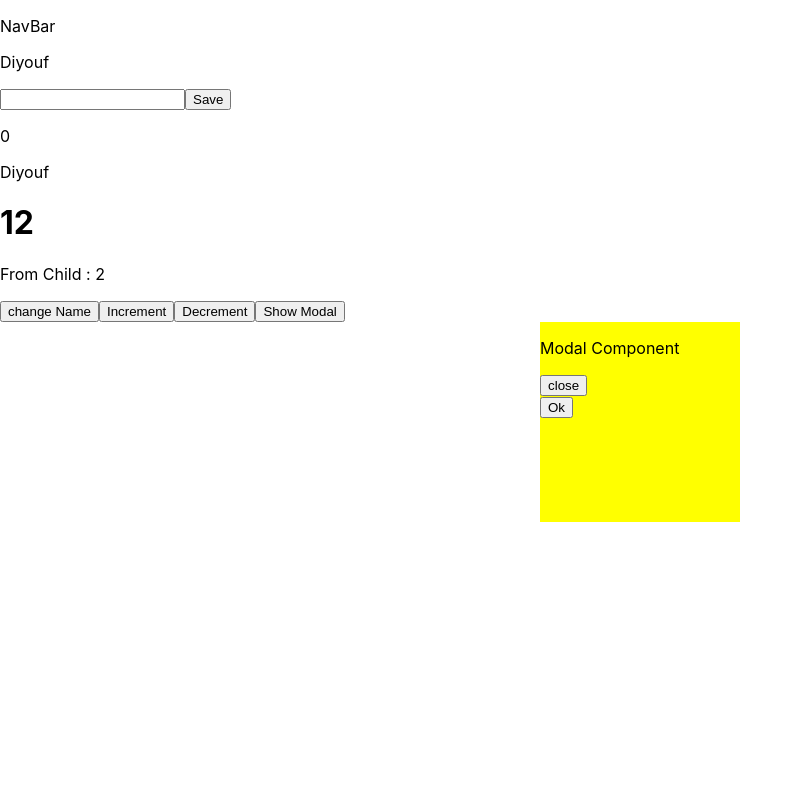
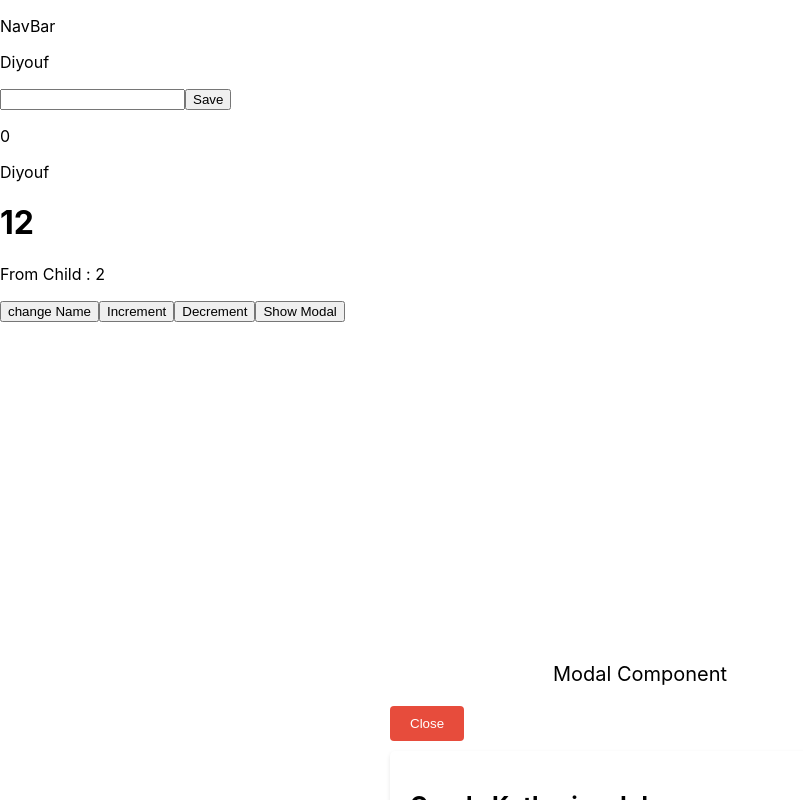
Before and after one commit to Diyouf/React-Study, a React (Create React App) app: page / in a window 1280 px wide. Both pictures are taken after a click on the button "Show Modal". Shown: the top 800 px of the page, without its empty margins (0-803 px from the left). Built offline with nearby package versions, Linux system fonts and the light colour scheme.

Commit message:
Learning(Listing): Listing array using map

```diff
--- a/src/component/Modal.jsx
+++ b/src/component/Modal.jsx
@@ -1,3 +1,5 @@
+import ListingComponenent from "./listing";
+
 const Modal = (props) => {
   const handleClosebutton = () => {
     props.onClose(false);
@@ -11,25 +13,54 @@ const Modal = (props) => {
       display: "flex",
       justifyContent: "center",
       alignItems: "center",
+      padding: "20px",
+      height: "100vh", // Added to cover the entire viewport height
     }}
   >
     <div
       style={{
-          background: "yellow",
-          width: "200px",
+        width: "500px",
         height: "200px",
-          display: "inline-block",
-          justifyContent: "center",
+        padding: "20px",
       }}
     >
-          <p>Modal Component</p>
-          <button onClick={handleClosebutton}>close</button>
-        <div>
-
-        <button onClick={handleOkAction}>Ok</button>
+      <p style={{ textAlign: "center", fontSize: "20px", marginBottom: "20px" }}>
+        Modal Component
+      </p>
+      <button
+        onClick={handleClosebutton}
+        style={{
+          padding: "10px 20px",
+          background: "#e74c3c",
+          color: "white",
+          border: "none",
+          borderRadius: "4px",
+          cursor: "pointer",
+          marginRight: "10px",
+        }}
+      >
+        Close
+      </button>
+      {/* Placing ListingComponent here */}
+      <ListingComponenent />
+      <button
+        onClick={handleOkAction}
+        style={{
+          padding: "10px 20px",
+          background: "#2ecc71",
+          color: "white",
+          border: "none",
+          borderRadius: "4px",
+          cursor: "pointer",
+          marginTop: "20px",
+        }}
+      >
+        Ok
+      </button>
     </div>
   </div>
-    </div>
+
+
   );
 };
 
--- /dev/null
+++ b/src/component/listing.jsx
@@ -0,0 +1,36 @@
+import { people } from "../data";
+const ListingComponenent = () => {
+  return (
+    <div>
+      <div>
+        {people.map((item) => {
+          return (
+            <div
+              key={item.id}
+              style={{
+                width: "500px",
+                height: "", // Height can be specified as needed
+                backgroundColor: "#FF3B8", // Corrected color value
+                padding: "20px", // Added padding for better appearance
+                margin: "10px auto", // Center the div horizontally with margin
+                borderRadius: "5px", // Rounded corners for the div
+                boxShadow: "0 2px 4px rgba(0, 0, 0, 0.1)", // Added box shadow for depth
+              }}
+            >
+              <h2>{item.name}</h2>
+              <p>Profession: {item.profession}</p>
+              <p>Accomplishment: {item.accomplishment}</p>
+              <img
+                src={`https://i.imgur.com/${item.imageId}.jpg`}
+                alt={item.name}
+                style={{ maxWidth: "100%", height: "auto" }} // Make sure the image is responsive
+              />
+            </div>
+          );
+        })}
+      </div>
+    </div>
+  );
+};
+
+export default ListingComponenent;
--- /dev/null
+++ b/src/data.js
@@ -0,0 +1,38 @@
+export const people = [
+  {
+    id: 0,
+    name: "Creola Katherine Johnson",
+    profession: "mathematician",
+    accomplishment: "spaceflight calculations",
+    imageId: "MK3eW3A",
+  },
+  {
+    id: 1,
+    name: "Mario José Molina-Pasquel Henríquez",
+    profession: "chemist",
+    accomplishment: "discovery of Arctic ozone hole",
+    imageId: "mynHUSa",
+  },
+  {
+    id: 2,
+    name: "Mohammad Abdus Salam",
+    profession: "physicist",
+    accomplishment: "electromagnetism theory",
+    imageId: "bE7W1ji",
+  },
+  {
+    id: 3,
+    name: "Percy Lavon Julian",
+    profession: "chemist",
+    accomplishment:
+      "pioneering cortisone drugs, steroids and birth control pills",
+    imageId: "IOjWm71",
+  },
+  {
+    id: 4,
+    name: "Subrahmanyan Chandrasekhar",
+    profession: "astrophysicist",
+    accomplishment: "white dwarf star mass calculations",
+    imageId: "lrWQx8l",
+  },
+];
```
Lines whose indentation alone changed are shown as unchanged.
